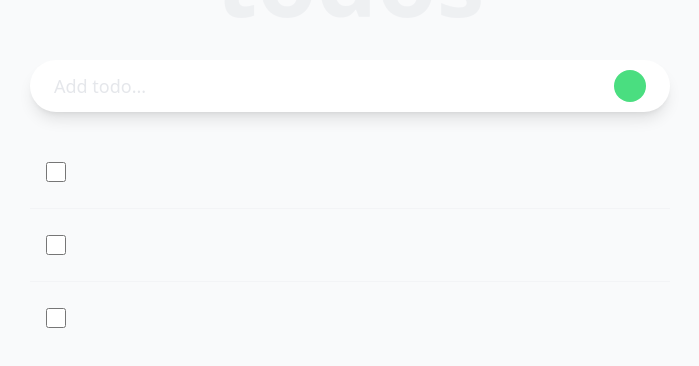
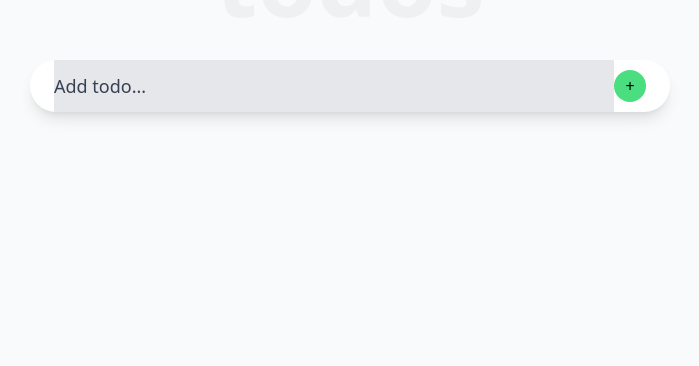
Before and after one commit to thicien/react-projects, a React (Vite) app: page / in a window 1280 px wide. Shown: the part 108-474 px from the top of the page, without its empty margins (290-989 px from the left). Built offline with nearby package versions, Linux system fonts and the light colour scheme.

Commit message:
Making the array for storing the added tasks empty

```diff
--- a/src/App.tsx
+++ b/src/App.tsx
@@ -4,19 +4,18 @@ import TaskList from './components/TaskList';
 import type { Todo } from './types/index';
 
 function App() {
-  const [todos, setTodos] = useState<Todo[]>([
-    { id: '1', text: '', completed: false },
-    { id: '2', text: '', completed: false },
-    { id: '3', text: '', completed: false }
-  ])
+  const [todos, setTodos] = useState<Todo[]>([])
+
   const addTodo = (text: string) => {
     if (!text.trim()) return;
     const newTodo: Todo = { id: crypto.randomUUID(), text, completed: false };
     setTodos([newTodo, ...todos]);
   };
+
   const toggleTodo = (id: string) => {
     setTodos(todos.map(t => t.id === id ? { ...t, completed: !t.completed } : t ))
   }
+
   const deleteTodo = (id: string) => {
     setTodos(todos.filter((t) => t.id !== id))
   }
--- a/src/components/TaskForm.tsx
+++ b/src/components/TaskForm.tsx
@@ -15,20 +15,15 @@ export default function TaskForm({ onAdd }: TaskFormProps) {
 
   return (
     <form className="w-full flex items-center" onSubmit={handleSubmit}>
-      <input
-        type="text"
-        placeholder="Add todo..."
-        className="flex-grow py-3 text-lg focus:outline-none text-gray-500 placeholder-gray-200 bg-transparent"
-        value={text}
-        onChange={(e) => setText(e.target.value)}
+      <input type="text" placeholder="Add todo..."
+        className="flex-grow py-3 text-lg focus:outline-none text-gray-500 placeholder-gray-700 bg-gray-200"
+        value={text} onChange={(e) => setText(e.target.value)}
       />
       <button
         type="submit"
-        className="w-8 h-8 rounded-full bg-green-400 flex items-center justify-center hover:bg-black"
+        className="w-8 h-8 rounded-full bg-green-400 flex items-center justify-center hover:bg-gray-300"
         title="Add task"
-      >
-        <i className="solid"></i>
-      </button>
+      > + </button>
     </form>
   );
 }
```
Also changed, not shown: src/components/TaskItem.tsx (+3 -11 lines).
